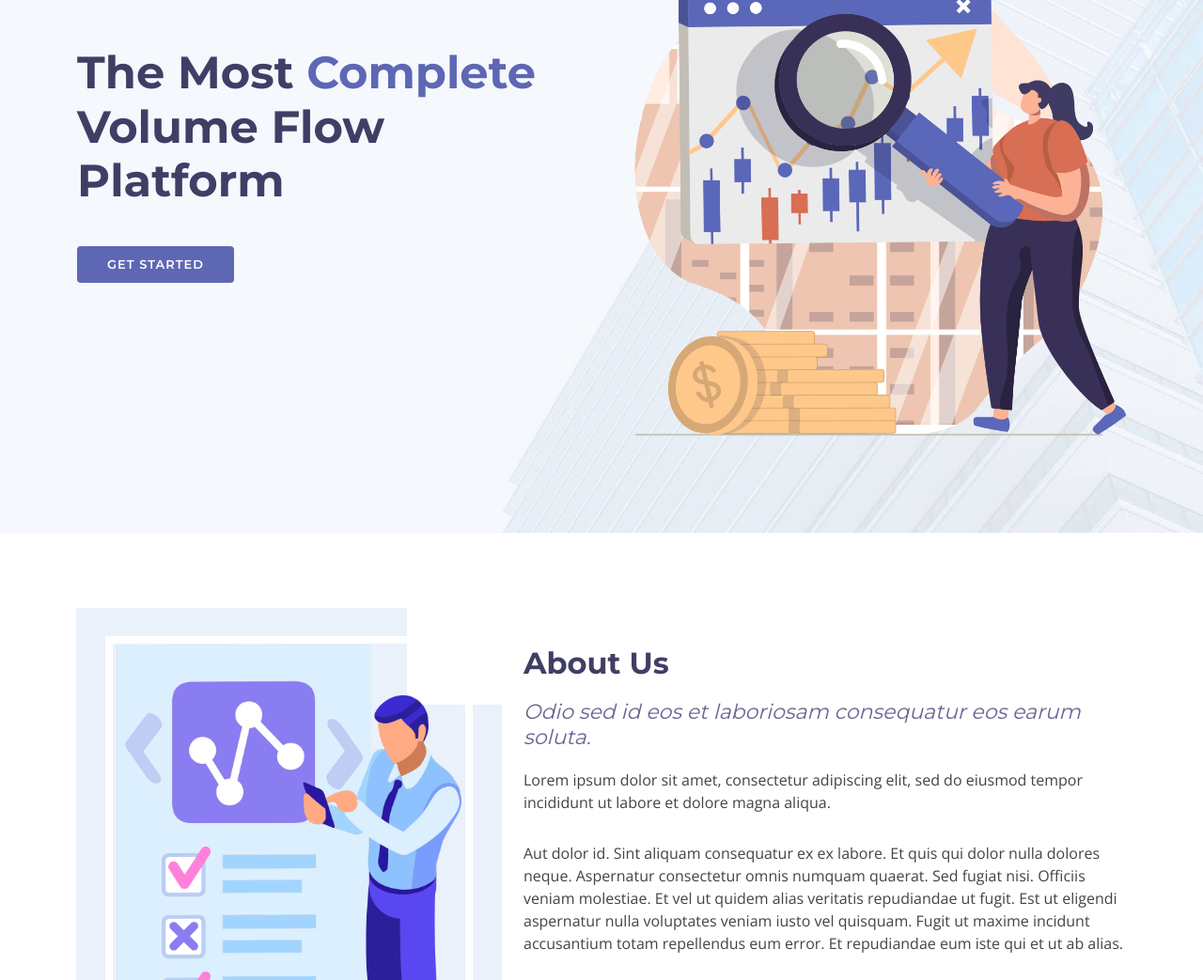
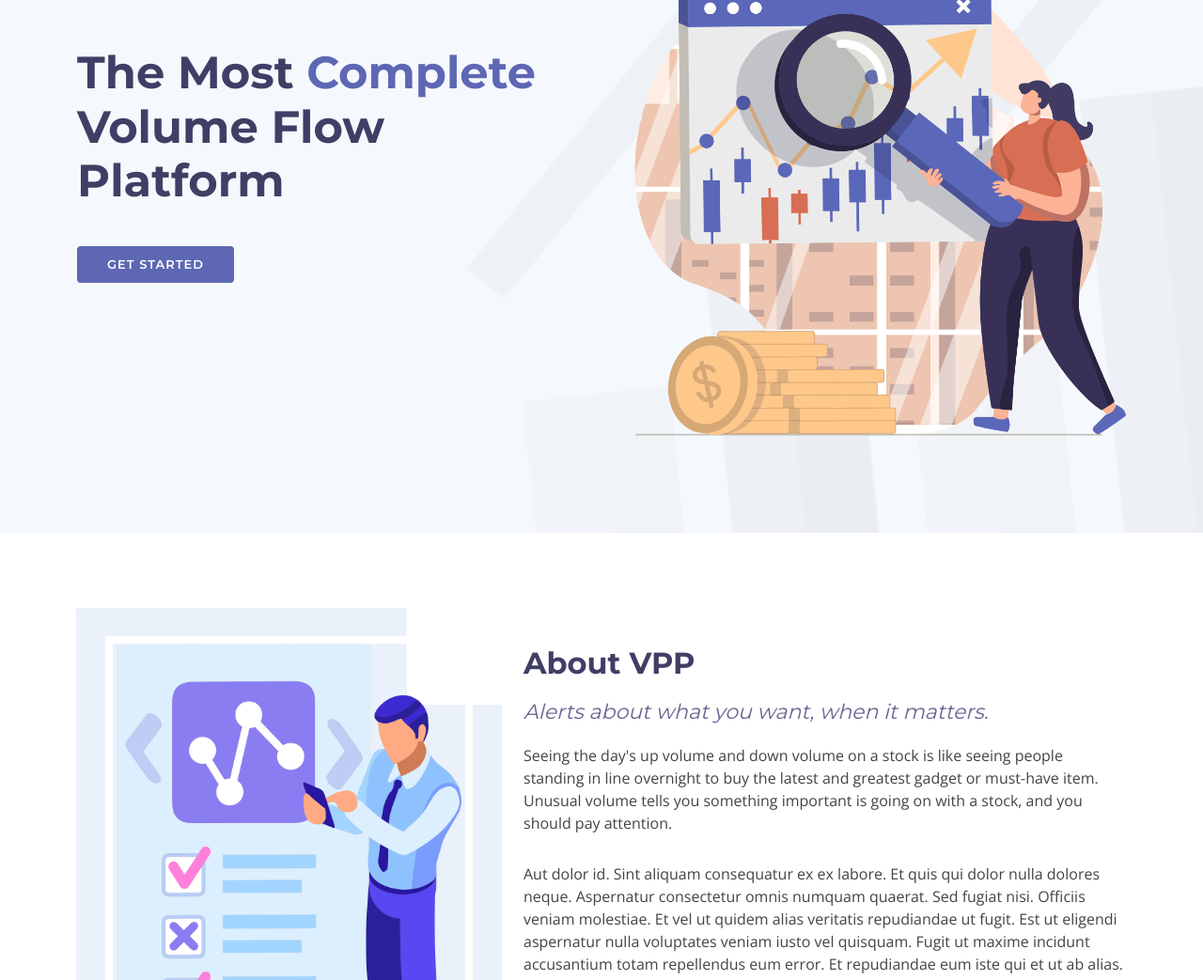
Before and after one commit to JohnnyCulbreth/volumePrecedesPrice-v3, a website: page index.html in a window 1280 px wide. Shown: the part 233-1276 px from the top of the page at 94% size. Drawn offline with nearby package versions, Linux system fonts and the light colour scheme.

Commit message:
updated header background

```diff
--- a/assets/css/style.css
+++ b/assets/css/style.css
@@ -397,7 +397,7 @@ h6 {
   width: 100%;
   height: 100vh;
   position: relative;
-  background: #f5f8fd url("../img/intro-bg.jpg") center top no-repeat;
+  background: #f5f8fd url("../img/intro-bg1.png") center top no-repeat;
   background-size: cover;
   padding-top: 110px;
 }
--- a/index.html
+++ b/index.html
@@ -114,9 +114,9 @@
 
           <div class="col-lg-7 col-md-6">
             <div class="about-content" data-aos="fade-left" data-aos-delay="100">
-              <h2>About Us</h2>
-              <h3>Odio sed id eos et laboriosam consequatur eos earum soluta.</h3>
-              <p>Lorem ipsum dolor sit amet, consectetur adipiscing elit, sed do eiusmod tempor incididunt ut labore et dolore magna aliqua.</p>
+              <h2>About VPP</h2>
+              <h3>Alerts about what you want, when it matters.</h3>
+              <p>Seeing the day's up volume and down volume on a stock is like seeing people standing in line overnight to buy the latest and greatest gadget or must-have item. Unusual volume tells you something important is going on with a stock, and you should pay attention.</p>
               <p>Aut dolor id. Sint aliquam consequatur ex ex labore. Et quis qui dolor nulla dolores neque. Aspernatur consectetur omnis numquam quaerat. Sed fugiat nisi. Officiis veniam molestiae. Et vel ut quidem alias veritatis repudiandae ut fugit. Est ut eligendi aspernatur nulla voluptates veniam iusto vel quisquam. Fugit ut maxime incidunt accusantium totam repellendus eum error. Et repudiandae eum iste qui et ut ab alias.</p>
               <ul>
                 <li><i class="bi bi-check-circle"></i> Ullamco laboris nisi ut aliquip ex ea commodo consequat.</li>
```
Also changed, not shown: assets/img/intro-bg.jpg (deleted), assets/img/intro-bg1.png (added).
